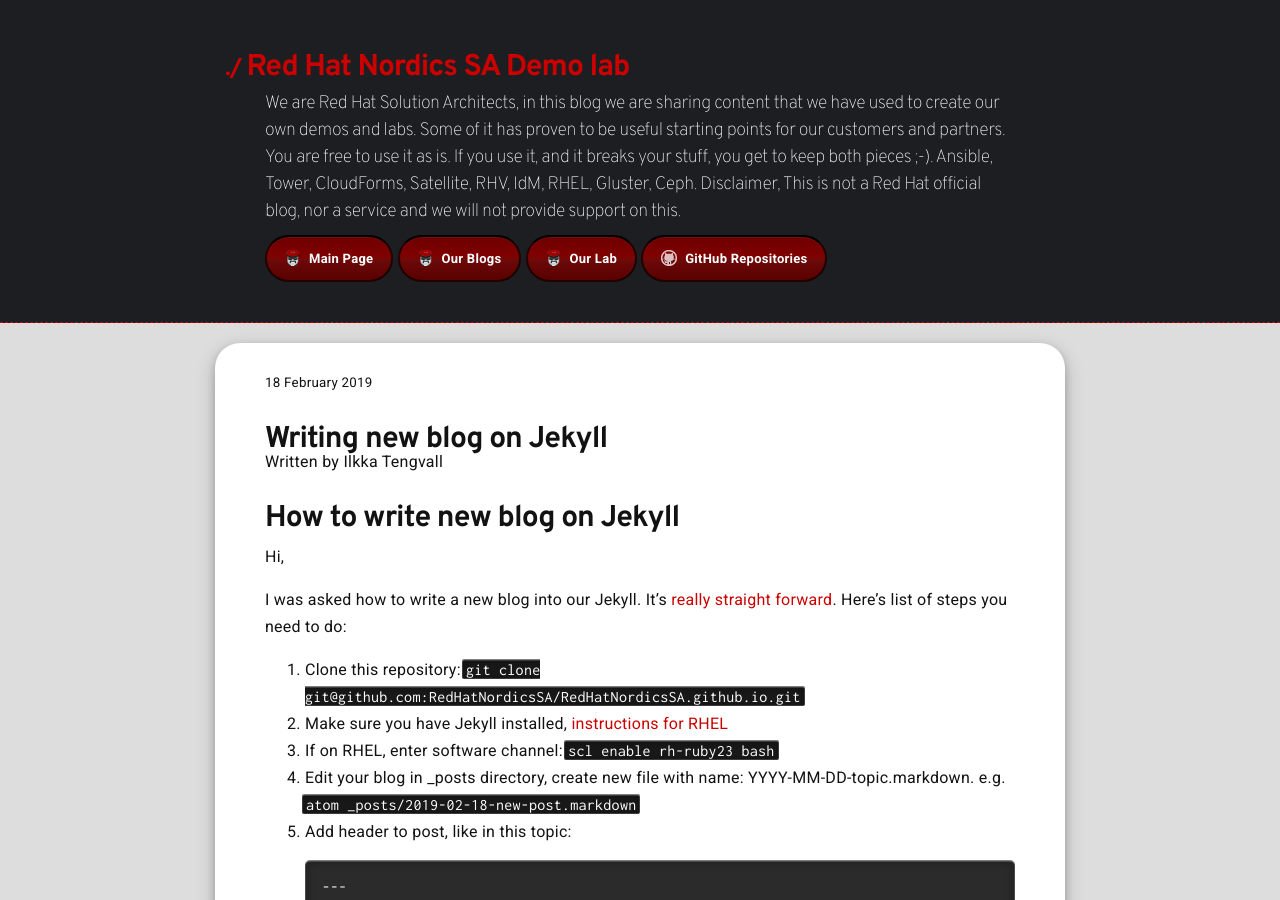
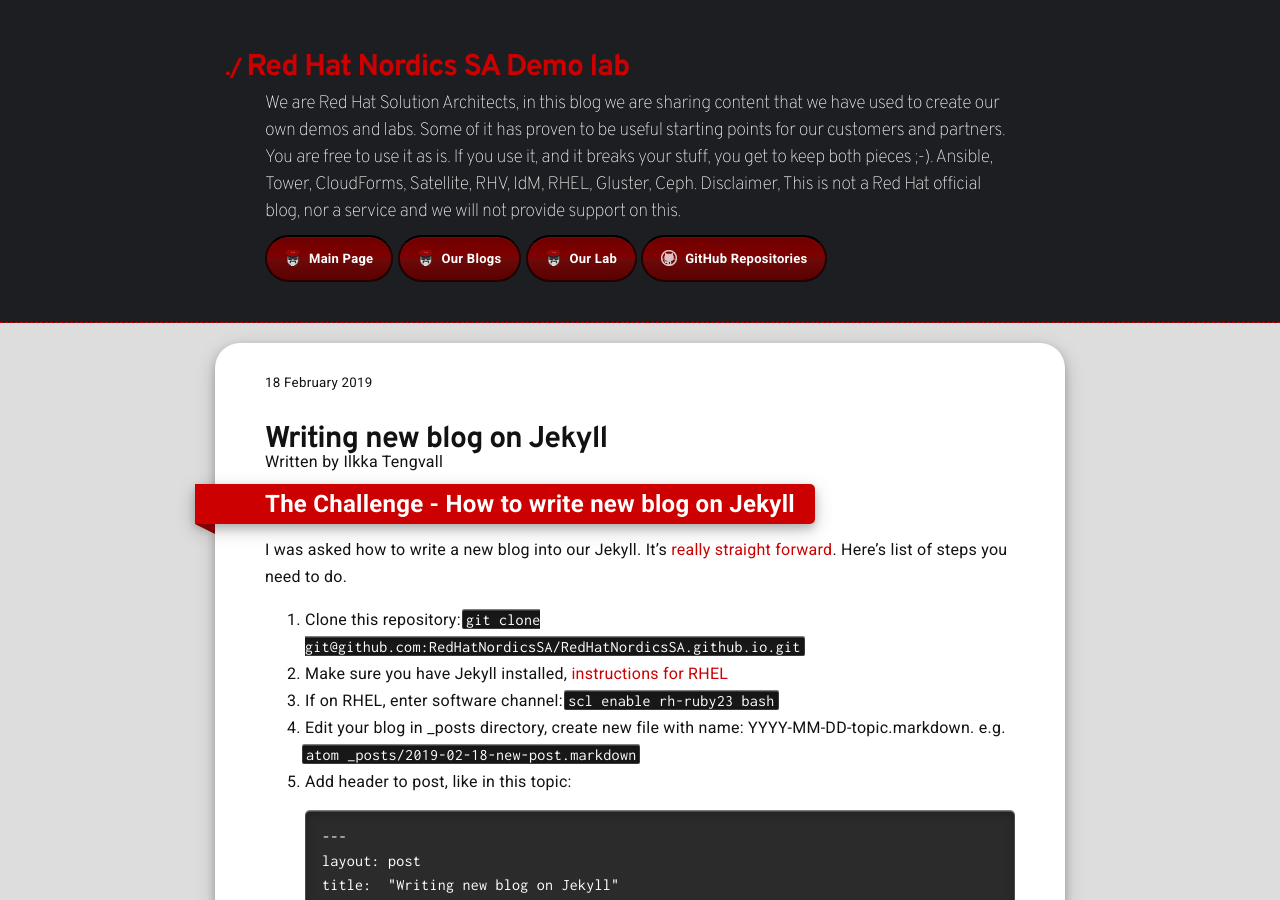
Before and after one commit to RedHatNordicsSA/RedHatNordicsSA.github.io, a Jekyll site: the page built from _posts/2019-02-18-new-post.markdown, in a window 1280 px wide and 900 px high. Built offline with Jekyll 4.4.1, drawn with Linux system fonts in a browser that asks for light colours.

````diff
--- a/_posts/2018-11-18-day0-for-blog.markdown
+++ b/_posts/2018-11-18-day0-for-blog.markdown
@@ -7,8 +7,7 @@
 ---
 
 
-# Day0 for this site, Welcome!
-
+<p><banner_h>Welcome!</banner_h></p>
 Last Friday we had a hack day amongst our Red Hat Nordics SA colleagues.
 During such hackdays we spend time together to enhance our demos,
 and nowadays specificly our Demo LAB. Yes, we lucky bastards got our
--- a/_posts/2019-02-18-install-Vagrant-and-libvirt-KVM-on-on-rhel.markdown
+++ b/_posts/2019-02-18-install-Vagrant-and-libvirt-KVM-on-on-rhel.markdown
@@ -7,14 +7,12 @@
 ---
 
 
-# How I installed Vagrant and libvirt (KVM) on RHEL7
-
-Hi,
-
+<p><banner_h>The Challenge - Vagrant and libvirt (KVM) on RHEL7</banner_h></p>
 While working with [Molecule](https://github.com/ansible/molecule)-based tests on our Ansible roles, I had to install vagrant
 and libvirt (KVM) on my RHEL7 machine to quickly spin up instances for test purposes.
 (will cover the Molecule stuff in a later post). The advantage of using Vagrant is that it
 downloads the pre-built Vagrant boxes that are ready to be consumed with in no-time.
+
 A **Box** is a package that contains the base image of the VM. (Image of the operating system (template))
 Boxes are stored in repositories and by default vagrant uses the HashiCorp repository at [https://vagrantcloud.com/search](https://vagrantcloud.com/search)
 but you can also create your own Box and store it in **~/.vagrant.d/boxes**.
--- a/_posts/2019-02-18-new-post.markdown
+++ b/_posts/2019-02-18-new-post.markdown
@@ -6,11 +6,8 @@
 author: ikke
 ---
 
-# How to write new blog on Jekyll
-
-Hi,
-
-I was asked how to write a new blog into our Jekyll. It's [really straight forward](https://jekyllrb.com/docs/posts/). Here's list of steps you need to do:
+<p><banner_h>The Challenge - How to write new blog on Jekyll</banner_h></p>
+I was asked how to write a new blog into our Jekyll. It's [really straight forward](https://jekyllrb.com/docs/posts/). Here's list of steps you need to do.
 
 1. Clone this repository: ```git clone git@github.com:RedHatNordicsSA/RedHatNordicsSA.github.io.git```
 2. Make sure you have Jekyll installed, [instructions for RHEL](https://redhatnordicssa.github.io/install-jekyll-on-rhel)
````
Also changed, not shown: _posts/2018-11-19-install-jekyll-on-rhel.markdown (+2 -6 lines), _posts/2019-2-1-deploy-rhv-vm-playbook.markdown (+2 -5 lines).
